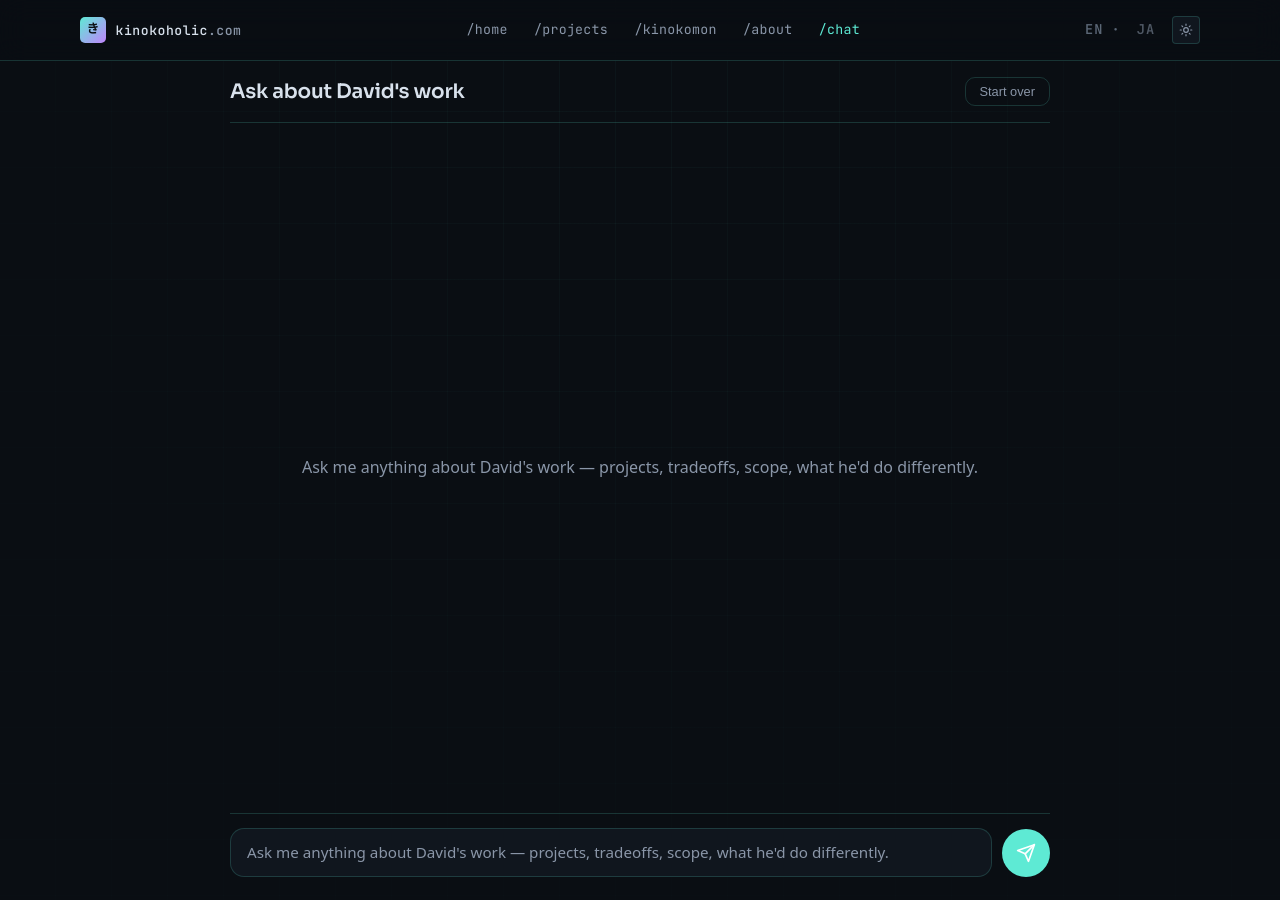
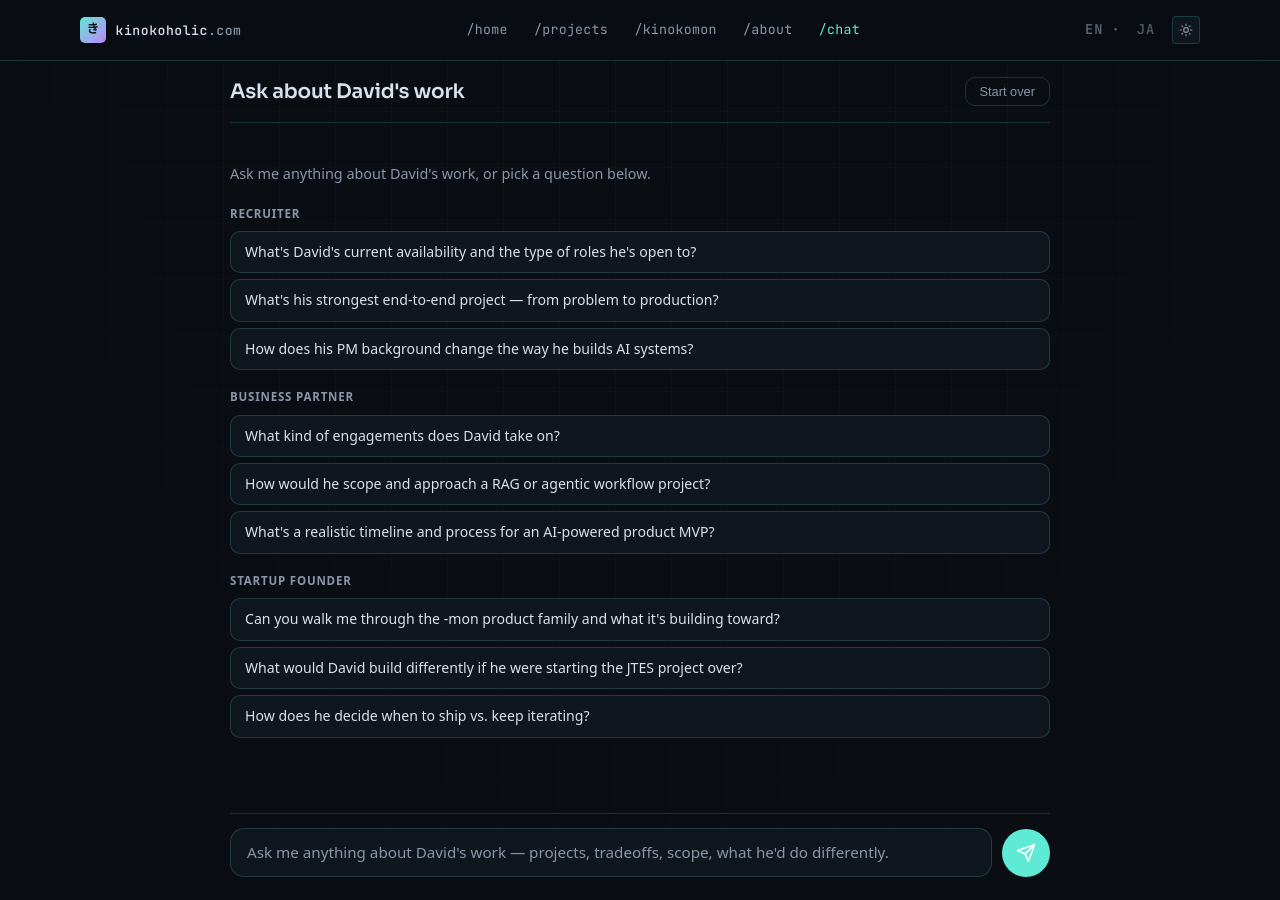
Before and after one commit to davidklan-png/Bio_HP, a Jekyll site: the page built from chat.html, in a window 1280 px wide. Built offline with Jekyll 4.4.1, drawn with Linux system fonts in a browser that asks for light colours.

Commit message:
Add chat CTA to homepage and one-click starter questions
- Homepage /connect section: link now goes to /chat/ instead of
  /kinokomon/; EN and JA i18n strings updated to match
- Chat empty state replaced with persona-grouped starter question
  buttons (Recruiter / Business partner / Startup founder); clicking
  any button pre-fills and immediately sends the message
- CSS: .chat-starters layout with label + hover-styled .chat-starter-btn

```diff
--- a/assets/css/chat.css
+++ b/assets/css/chat.css
@@ -56,17 +56,52 @@ footer {
   scroll-behavior: smooth;
 }
 
-/* Empty state */
-.chat-empty {
-  display: flex;
-  align-items: center;
-  justify-content: center;
-  height: 100%;
+/* ── Starter questions ──────────────────────────────────────────────── */
+.chat-starters {
+  padding: 16px 0 8px;
+}
+
+.chat-starters__intro {
   color: var(--muted, #5e6b7d);
-  font-size: 1rem;
-  text-align: center;
-  padding: 40px;
-  line-height: 1.6;
+  font-size: 0.9rem;
+  margin: 0 0 20px;
+  line-height: 1.5;
+}
+
+.chat-starters__group {
+  margin-bottom: 18px;
+}
+
+.chat-starters__label {
+  display: block;
+  font-size: 0.72rem;
+  font-weight: 600;
+  letter-spacing: 0.07em;
+  text-transform: uppercase;
+  color: var(--muted, #5e6b7d);
+  margin-bottom: 8px;
+}
+
+.chat-starter-btn {
+  display: block;
+  width: 100%;
+  text-align: left;
+  background: var(--surface, #ffffff);
+  border: 1px solid var(--line, #d4e0ec);
+  border-radius: var(--radius-sm, 10px);
+  padding: 10px 14px;
+  font-family: "IBM Plex Sans", system-ui, sans-serif;
+  font-size: 0.88rem;
+  color: var(--ink, #162130);
+  cursor: pointer;
+  margin-bottom: 6px;
+  transition: border-color 0.15s ease, background 0.15s ease;
+  line-height: 1.45;
+}
+.chat-starter-btn:hover {
+  border-color: var(--brand, #0f5f80);
+  background: var(--accent, #e4f0fa);
+  color: var(--brand, #0f5f80);
 }
 
 /* Message row */
--- a/assets/js/chat.js
+++ b/assets/js/chat.js
@@ -68,14 +68,67 @@
     renderAll();
   }
 
+  // ── Starter questions ────────────────────────────────────────────────
+  const STARTER_GROUPS = [
+    {
+      label: 'Recruiter',
+      questions: [
+        "What's David's current availability and the type of roles he's open to?",
+        "What's his strongest end-to-end project — from problem to production?",
+        "How does his PM background change the way he builds AI systems?",
+      ],
+    },
+    {
+      label: 'Business partner',
+      questions: [
+        "What kind of engagements does David take on?",
+        "How would he scope and approach a RAG or agentic workflow project?",
+        "What's a realistic timeline and process for an AI-powered product MVP?",
+      ],
+    },
+    {
+      label: 'Startup founder',
+      questions: [
+        "Can you walk me through the -mon product family and what it's building toward?",
+        "What would David build differently if he were starting the JTES project over?",
+        "How does he decide when to ship vs. keep iterating?",
+      ],
+    },
+  ];
+
+  function renderStarterQuestions() {
+    const wrap = document.createElement('div');
+    wrap.className = 'chat-starters';
+    wrap.innerHTML = `<p class="chat-starters__intro">Ask me anything about David's work, or pick a question below.</p>`;
+
+    STARTER_GROUPS.forEach(group => {
+      const section = document.createElement('div');
+      section.className = 'chat-starters__group';
+      section.innerHTML = `<span class="chat-starters__label">${escapeHtml(group.label)}</span>`;
+
+      group.questions.forEach(q => {
+        const btn = document.createElement('button');
+        btn.className = 'chat-starter-btn';
+        btn.textContent = q;
+        btn.addEventListener('click', () => {
+          inputEl.value = q;
+          autoResize();
+          handleSend();
+        });
+        section.appendChild(btn);
+      });
+
+      wrap.appendChild(section);
+    });
+
+    messagesEl.appendChild(wrap);
+  }
+
   // ── Render ──────────────────────────────────────────────────────────
   function renderAll() {
     messagesEl.innerHTML = '';
     if (messages.length === 0) {
-      messagesEl.innerHTML = `
-        <div class="chat-empty">
-          Ask me anything about David's work — projects, tradeoffs, scope, what he'd do differently.
-        </div>`;
+      renderStarterQuestions();
       return;
     }
     messages.forEach(msg => appendMessage(msg.role, msg.content));
@@ -83,8 +136,7 @@
   }
 
   function appendMessage(role, content) {
-    // Remove empty state if present
-    const empty = messagesEl.querySelector('.chat-empty');
+    const empty = messagesEl.querySelector('.chat-empty, .chat-starters');
     if (empty) empty.remove();
 
     const row = document.createElement('div');
--- a/i18n/strings.ja.json
+++ b/i18n/strings.ja.json
@@ -232,7 +232,7 @@
     "connect.modlabel": "// CONNECT",
     "connect.h2": "ポートフォリオを掘りたい? まずはエージェントに聞いてください。",
     "connect.lead": "プロジェクト・トレードオフ・範囲・やり直すなら何を変えるか。Kinokomonに何でも聞いてから、ゆっくりしたチャネルで連絡を。",
-    "connect.cta": "▸ Kinokomonサンドボックスを開く",
+    "connect.cta": "▸ AIアシスタントに聞く",
     "connect.email_k": "メール",
     "connect.gh_k": "github",
     "connect.li_k": "linkedin",
--- a/index.html
+++ b/index.html
@@ -517,7 +517,7 @@
         <h2 style="margin-top:.7rem" data-i18n="connect.h2">Want to interrogate the portfolio? Talk to my agent first.</h2>
         <p style="margin-top:.7rem" data-i18n="connect.lead">Ask Kinokomon anything about the work — projects, tradeoffs, scope, what I'd do differently. Then come find me on the slow channels.</p>
         <p style="margin-top:1.4rem">
-          <a class="chip chip--brand" href="/kinokomon/" data-i18n="connect.cta">▸ open kinokomon sandbox</a>
+          <a class="chip chip--brand" href="/chat/" data-i18n="connect.cta">▸ ask the AI assistant</a>
         </p>
       </div>
       <div class="connect__channels" data-fade>
```
